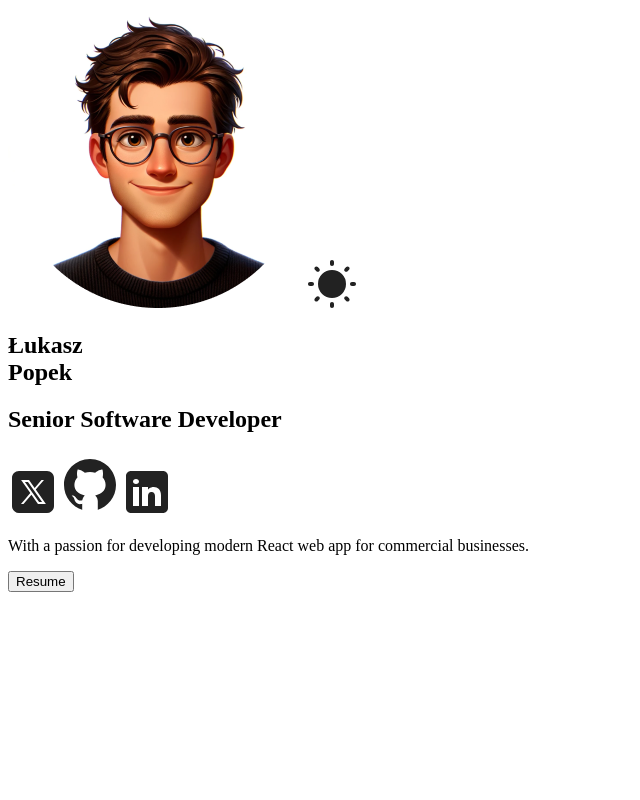
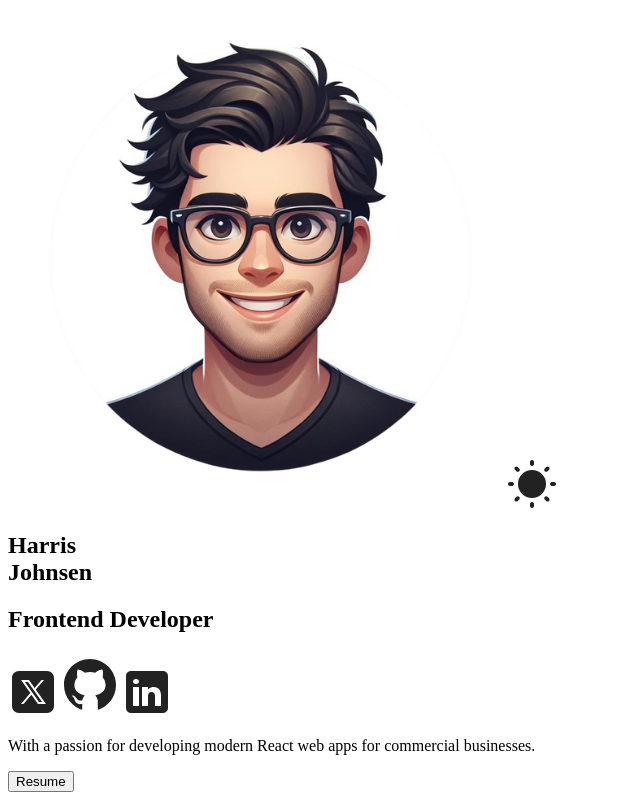
Before and after one commit to lukasz-cpu/My-Portfolio-React, a React (Vite) app: page / in a window 1280 px wide. Shown: the whole page, without its empty margins (0-640 px from the left). Built offline with nearby package versions, Linux system fonts and the light colour scheme.

Commit message:
Update Hero.jsx

```diff
--- a/src/sections/Hero/Hero.jsx
+++ b/src/sections/Hero/Hero.jsx
@@ -1,22 +1,31 @@
-import githubIcon from "../../assets/github-light.svg";
-import heroImg from "../../assets/hero-img.png";
-import linkedinIcon from "../../assets/linkedin-light.svg";
-import themeIcon from "../../assets/sun.svg";
-import twitterIcon from "../../assets/twitter-light.svg";
-import styles from "./HeroStyles.module.css";
-import CV from "../../assets/cv.pdf"
-import { useTheme } from "../../common/ThemeContext";
+import styles from './HeroStyles.module.css';
+import heroImg from '../../assets/Design uten navn.png';
+import sun from '../../assets/sun.svg';
+import moon from '../../assets/moon.svg';
+import twitterLight from '../../assets/twitter-light.svg';
+import twitterDark from '../../assets/twitter-dark.svg';
+import githubLight from '../../assets/github-light.svg';
+import githubDark from '../../assets/github-dark.svg';
+import linkedinLight from '../../assets/linkedin-light.svg';
+import linkedinDark from '../../assets/linkedin-dark.svg';
+import CV from '../../assets/cv.pdf';
+import { useTheme } from '../../common/ThemeContext';
 
 function Hero() {
-  const {theme, toggleTheme} = useTheme();
+  const { theme, toggleTheme } = useTheme();
+
+  const themeIcon = theme === 'light' ? sun : moon;
+  const twitterIcon = theme === 'light' ? twitterLight : twitterDark;
+  const githubIcon = theme === 'light' ? githubLight : githubDark;
+  const linkedinIcon = theme === 'light' ? linkedinLight : linkedinDark;
 
   return (
     <section id="hero" className={styles.container}>
       <div className={styles.colorModeContainer}>
         <img
+          src={heroImg}
           className={styles.hero}
-          src={heroImg}
-          alt="Profile picture of Łukasz Popek"
+          alt="Profile picture of Harris Johnsen"
         />
         <img
           className={styles.colorMode}
@@ -25,11 +34,13 @@ function Hero() {
           onClick={toggleTheme}
         />
       </div>
-      <div className={styles.info}></div>
+      <div className={styles.info}>
         <h1>
-        Łukasz <br /> Popek
+          Harris
+          <br />
+          Johnsen
         </h1>
-      <h2>Senior Software Developer</h2>
+        <h2>Frontend Developer</h2>
         <span>
           <a href="https://twitter.com/" target="_blank">
             <img src={twitterIcon} alt="Twitter icon" />
@@ -41,12 +52,14 @@ function Hero() {
             <img src={linkedinIcon} alt="Linkedin icon" />
           </a>
         </span>
-      <p>With a passion for developing modern React web app for commercial businesses.</p>
+        <p className={styles.description}>
+          With a passion for developing modern React web apps for commercial
+          businesses.
+        </p>
         <a href={CV} download>
-        <button className="hover">
-         Resume
-        </button>
+          <button className="hover">Resume</button>
         </a>
+      </div>
     </section>
   );
 }
```
Lines whose indentation alone changed are shown as unchanged.
